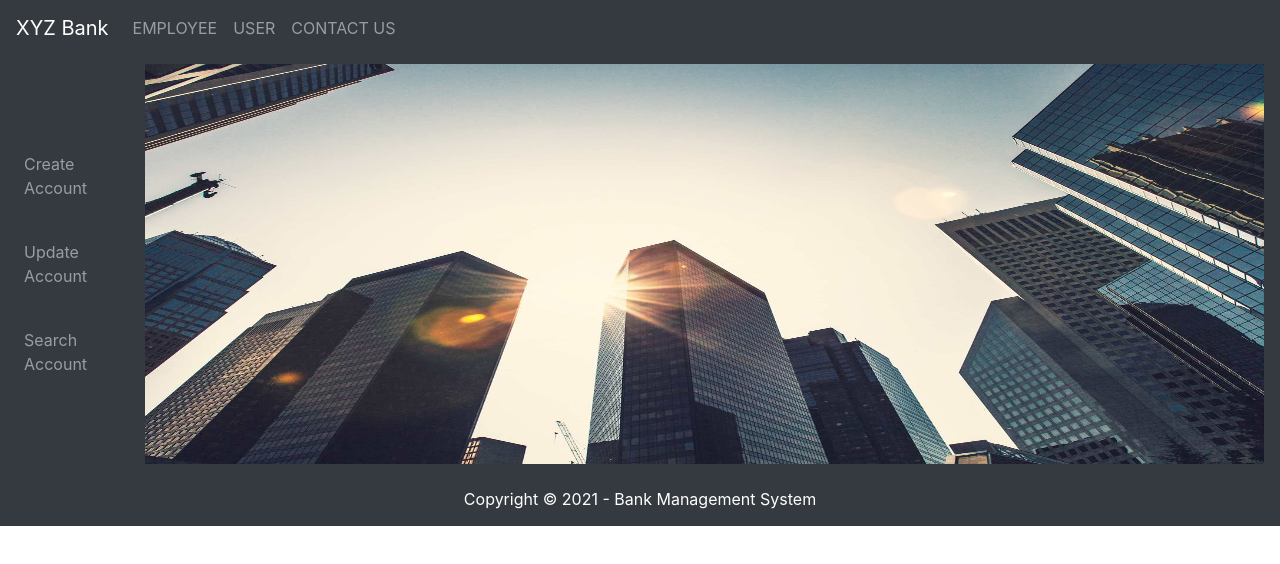
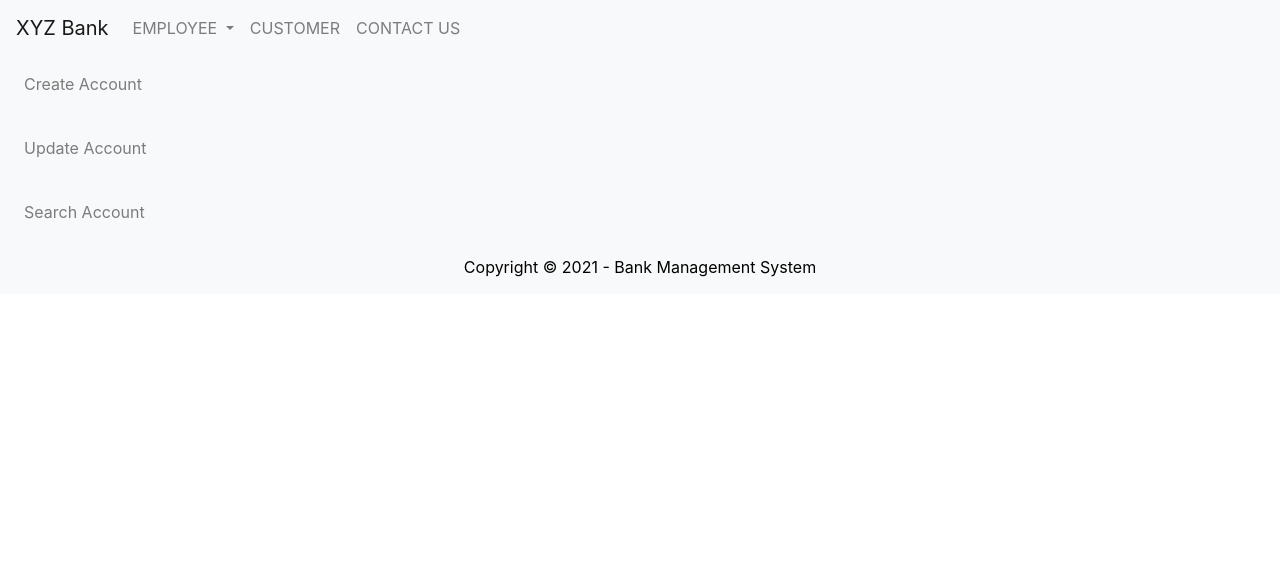
Before and after one commit to ibmmaseeh/Final_Project_FrontEnd, an Angular app in the folder Banking/: page /employee in a window 1280 px wide. Before the commit this address led to /. Shown: the top 564 px of the page. Built offline with nearby package versions, Linux system fonts and the light colour scheme.

Commit message:
added employee

```diff
--- a/Banking/src/app/app.component.html
+++ b/Banking/src/app/app.component.html
@@ -2,7 +2,7 @@
 
 <app-header></app-header>
 <router-outlet></router-outlet>
-<app-side-nav></app-side-nav>
+
 <app-search-account></app-search-account>
         <router-outlet></router-outlet>
 <app-footer></app-footer>
--- a/Banking/src/app/app.module.ts
+++ b/Banking/src/app/app.module.ts
@@ -1,5 +1,10 @@
 import { NgModule } from '@angular/core';
 import { BrowserModule } from '@angular/platform-browser';
+
+import { HttpClientModule } from '@angular/common/http';
+import { RouterModule, Routes } from '@angular/router'
+
+import { FormsModule } from "@angular/forms";
 
 import { AppRoutingModule } from './app-routing.module';
 import { AppComponent } from './app.component';
@@ -9,6 +14,16 @@ import { SideNavComponent } from './side-nav/side-nav.component';
 import { CreateAccountComponent } from './create-account/create-account.component';
 import { UpdateAccountComponent } from './update-account/update-account.component';
 import { SearchAccountComponent } from './search-account/search-account.component';
+import { EmployeeComponent } from './employee/employee.component';
+
+const routes: Routes = [
+{path:'', component:SideNavComponent},
+  {path:'employee', component:EmployeeComponent}
+
+];
+
+
+
 
 @NgModule({
   declarations: [
@@ -18,11 +33,11 @@ import { SearchAccountComponent } from './search-account/search-account.componen
     SideNavComponent,
     CreateAccountComponent,
     UpdateAccountComponent,
-    SearchAccountComponent
+    SearchAccountComponent,
+    EmployeeComponent
   ],
   imports: [
-    BrowserModule,
-    AppRoutingModule
+    BrowserModule, FormsModule,HttpClientModule,RouterModule.forRoot(routes),
   ],
   providers: [],
   bootstrap: [AppComponent]
--- /dev/null
+++ b/Banking/src/app/employee/employee.component.html
@@ -0,0 +1,30 @@
+
+
+
+<nav class="navbar navbar-expand-md bg-light navbar-light ">
+  <div>
+
+    <div class="collapse navbar-collapse" id="collapsibleNavbar">
+      <ul class="navbar-nav">
+        <a class="nav-link" href="#" routerLink="/" routerLinkActive="router-link-active" >Create Account</a>
+
+      </ul>
+    </div>
+    <br>
+    <div class="collapse navbar-collapse" id="collapsibleNavbar">
+      <ul class="navbar-nav">
+      <a class="nav-link" href="#" routerLink="/update" routerLinkActive="router-link-active">Update Account
+        </a>
+      </ul>
+    </div>
+    <br>
+        <div class="collapse navbar-collapse" id="collapsibleNavbar">
+          <ul class="navbar-nav">
+    <a  class="nav-link" href="#" routerLink="/search" routerLinkActive="router-link-active">Search Account
+            </a>
+
+      </ul>
+    </div>
+  </div>
+
+  </nav>
--- /dev/null
+++ b/Banking/src/app/employee/employee.component.ts
@@ -0,0 +1,15 @@
+import { Component, OnInit } from '@angular/core';
+
+@Component({
+  selector: 'app-employee',
+  templateUrl: './employee.component.html',
+  styleUrls: ['./employee.component.css']
+})
+export class EmployeeComponent implements OnInit {
+
+  constructor() { }
+
+  ngOnInit(): void {
+  }
+
+}
--- a/Banking/src/app/footer/footer.component.css
+++ b/Banking/src/app/footer/footer.component.css
@@ -1,5 +1,5 @@
 div{
-  color: #fff;
+  color: black;
   text-align: center;
   font-weight: 400;
   padding: 15px 0px;
--- a/Banking/src/app/footer/footer.component.html
+++ b/Banking/src/app/footer/footer.component.html
@@ -1 +1 @@
-<div class="bg-dark">Copyright &copy; 2021 - Bank Management System</div>
+<div class="bg-light">Copyright &copy; 2021 - Bank Management System</div>
--- a/Banking/src/app/header/header.component.html
+++ b/Banking/src/app/header/header.component.html
@@ -1,4 +1,4 @@
-<nav class="navbar navbar-expand-md bg-dark navbar-dark">
+<nav class="navbar navbar-expand-md bg-light navbar-light">
   <a class="navbar-brand" href="#">XYZ Bank</a>
   <button class="navbar-toggler" type="button" data-toggle="collapse"
     data-target="#collapsibleNavbar">
@@ -6,12 +6,22 @@
   </button>
   <div class="collapse navbar-collapse" id="collapsibleNavbar">
     <ul class="navbar-nav">
-      <li class="nav-item"><a class="nav-link" href="#" routerLink="/" routerLinkActive="router-link-active" >EMPLOYEE</a>
-      </li>
 
-      <li class="nav-item"><a class="nav-link" href="#" routerLink="/update" routerLinkActive="router-link-active">USER
+      <li class="nav-item">
+        <li class="dropdown">
+          <a class="dropdown-toggle nav-link" data-toggle="dropdown" href="#">EMPLOYEE
+          <span class="caret"></span></a>
+          <ul class="dropdown-menu">
+            <li class="nav-item"><a class="nav-link" href="#" routerLink="/customer" routerLinkActive="router-link-active">CREATE ACCOUNT</a></li>
+            <li class="nav-item"><a class="nav-link" href="#" routerLink="/customer" routerLinkActive="router-link-active">UPDATE ACCOUNT</a></li>
+            <li class="nav-item"><a class="nav-link" href="#" routerLink="/customer" routerLinkActive="router-link-active">SEARCH ACCOUNT</a></li>
+          </ul>
+        </li>
+
+
+      <li class="nav-item"><a class="nav-link" href="#" routerLink="/customer" routerLinkActive="router-link-active">CUSTOMER
       </a></li>
-     <li class="nav-item"><a  class="nav-link" href="#" routerLink="/search" routerLinkActive="router-link-active">CONTACT US
+     <li class="nav-item"><a  class="nav-link" href="#" routerLink="/contactus" routerLinkActive="router-link-active">CONTACT US
           </a></li>
 
     </ul>
--- a/Banking/src/app/side-nav/side-nav.component.html
+++ b/Banking/src/app/side-nav/side-nav.component.html
@@ -1,12 +1,12 @@
 
-<nav class="navbar navbar-expand-md bg-dark navbar-dark ">
-<div>
+<nav class="navbar navbar-expand-md bg-light navbar-light ">
+<!-- <div> -->
   <!-- <button class="navbar-toggler" type="button" data-toggle="collapse"
     data-target="#collapsibleNavbar">
     <span class="navbar-toggler-icon"></span>
   </button> -->
-  <div class="collapse navbar-collapse" id="collapsibleNavbar">
-    <ul class="navbar-nav">
+  <!-- <div class="collapse navbar-collapse" id="collapsibleNavbar"> -->
+    <!-- <ul class="navbar-nav">
       <a class="nav-link" href="#" routerLink="/" routerLinkActive="router-link-active" >Create Account</a>
 
     </ul>
@@ -26,8 +26,8 @@
 
     </ul>
   </div>
-</div>
+</div> -->
   <img [src] ="ImagePath"
 
-        style="width: 1202px;height: 400px; ">
+        style="width: 1200px;height: 400px; ">
 </nav>
```
Also changed, not shown: Banking/src/app/employee/employee.component.css (added), Banking/src/assets/header-bg.jpg, 1 other file (tests, documents, lock files or other folders).
